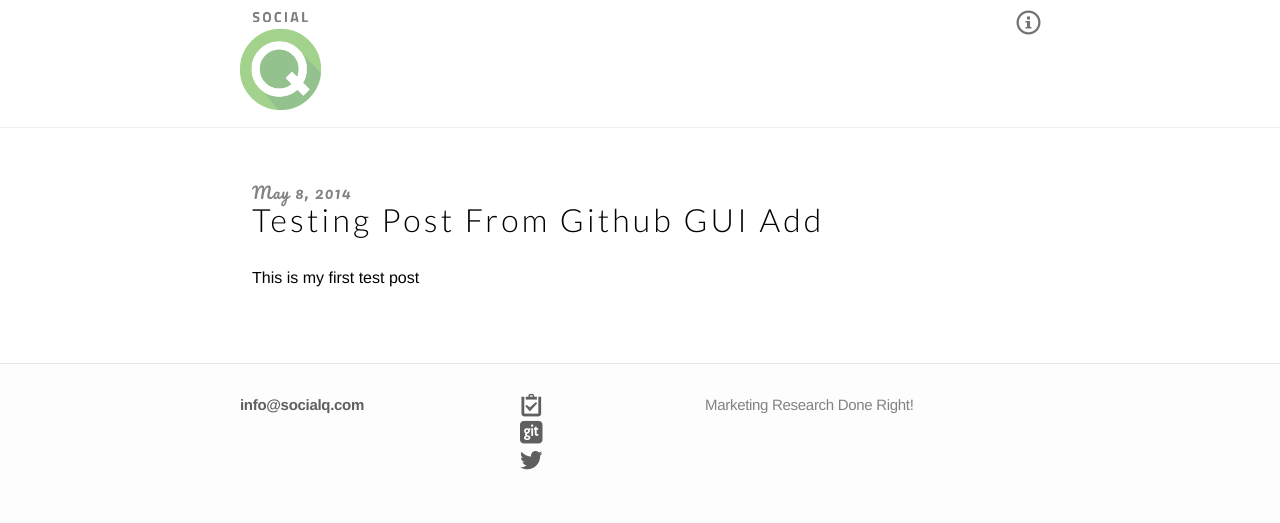
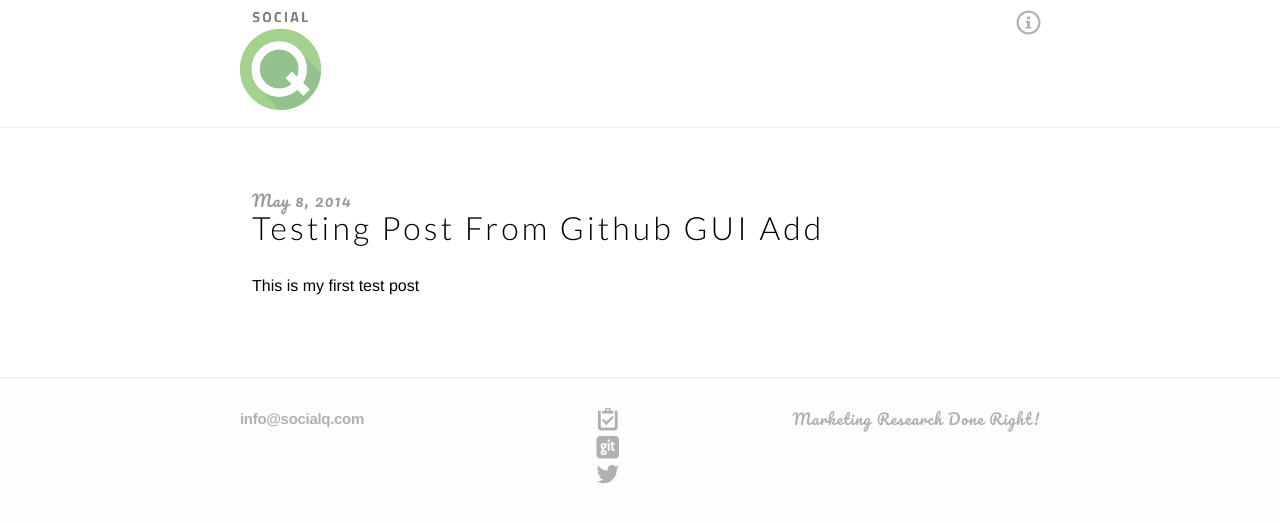
Before and after one commit to SocialQ/socialq.github.io, a Jekyll site: the page built from _posts/2014-05-08-testing-post.markdown, in a window 1280 px wide. Shown: the top 523 px of the page. Built offline with Jekyll 4.4.1, drawn with Linux system fonts in a browser that asks for light colours.

Commit message:
fixing up the layout

```diff
--- a/_includes/footer.html
+++ b/_includes/footer.html
@@ -3,7 +3,9 @@
 		<div class="footer-col-1 column">
 			<ul>
 				<li>{{ site.title }}</li>
-				<li><a href="mailto:{{ site.email }}">{{ site.email }}</a></li>
+				<li>
+					<a href="mailto:{{ site.email }}">{{ site.email }}</a>
+				</li>
 			</ul>
 		</div>
 
--- a/_layouts/post.html
+++ b/_layouts/post.html
@@ -1,7 +1,7 @@
 ---
 layout: default
 ---
-<div class="post" style="padding:1.4em 0.75em;">
+<div class="post" style="padding:1.85em 0.75em;">
 	<header class="post-header">
 		<p class="meta">{{ page.date | date: "%b %-d, %Y" }}{% if page.author %} • {{ page.author }}{% endif %}{% if page.meta %} • {{ page.meta }}{% endif %}</p>
 
--- a/css/main.css
+++ b/css/main.css
@@ -19,9 +19,14 @@ body {
 h1, h2, h3, h4, h5, h6 { font-size: 100%; font-weight: 400; }
 
 a {
-	color: #5f5f5f;
+	color: #303030;
 	font-weight:700;
 	text-decoration: none;
+}
+.site-nav a,
+.site-footer a,
+.site-footer p {
+	color:rgba(0,0,0,0.3);
 }
 a:hover,
 .site-nav a:hover {
@@ -30,7 +35,7 @@ a:hover,
 
 a,
 li,
-.static-nav a {
+.site-nav a {
 	-webkit-transition: all 300ms linear;
 	-moz-transition: 	all 300ms linear;
 	-o-transition: 		all 300ms linear;
@@ -71,7 +76,6 @@ li,
 
 .site-nav .page-link {
   margin-left: 20px;
-  color: #727272;
   letter-spacing: -.5px;
 }
 
@@ -100,6 +104,7 @@ li,
   margin-right: 10px
 }
 .footer-col-2 {
+	text-align:center;
   width: 175px; /*fallback*/
   width: -webkit-calc(23.125% - 10px);
   width: -moz-calc(23.125% - 10px);
@@ -121,7 +126,12 @@ li,
 .site-footer p {
   font-size: 15px;
   letter-spacing: -.3px;
-  color: #828282;
+}
+.site-footer p {
+	font-family:"Pacifico";
+	letter-spacing:1px;
+	text-align:right;
+	text-transform:;
 }
 
 .github-icon-svg,
@@ -155,7 +165,7 @@ li,
 }
 
 .posts li {
-	padding: 2em 0.75em;
+	padding: 2.5em 0.75em;
 }
 
 .posts .post-link {
@@ -168,7 +178,7 @@ li,
 
 .posts .post-date,
 .post-header .meta {
-	color: #818181;
+	color: rgba(0,0,0,0.4);
 	display: block;
 	font-family:"Pacifico",sans-serif;
 	font-size: 16px;
@@ -424,4 +434,8 @@ li,
     width: auto;
     margin: 0 0 15px; }
 
+	.site-footer p {
+		text-align:left;
 	}
+
+}
```
Lines whose indentation alone changed are shown as unchanged.
